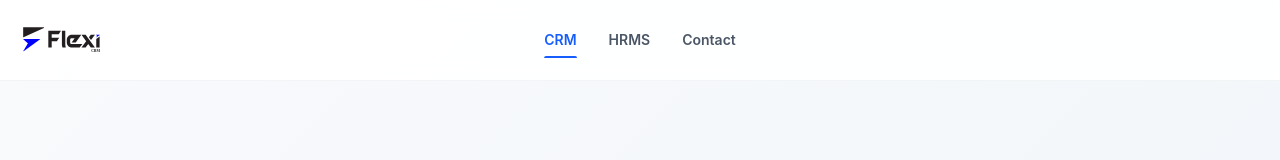
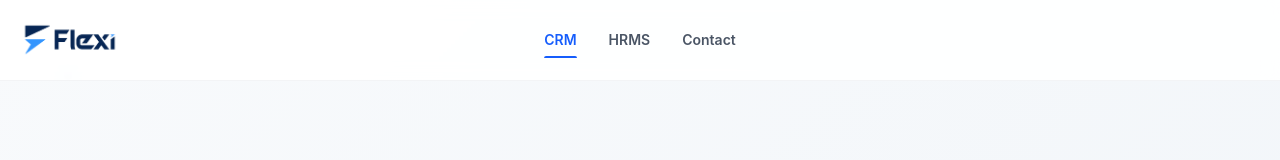
Before and after one commit to flexicrm/Flexi_Website, a Next.js app: page / in a window 1280 px wide. Shown: the top 160 px of the page. Built offline with nearby package versions, Linux system fonts and the light colour scheme.

Commit message:
Flexi Landing Page

```diff
--- a/app/component/footer/Footer.tsx
+++ b/app/component/footer/Footer.tsx
@@ -6,6 +6,7 @@ import Image from "next/image";
 import Link from "next/link";
 import { FaInstagram, FaLinkedin, FaTwitter } from "react-icons/fa";
 import Flexi_CRM_Full_Logo from "../../../public/Flexi_CRM_Logo.svg";
+import Webdads2u_Logo from "../../../public/Webdads2u_Logo.png";
 
 
  function Footer() {
@@ -95,7 +96,10 @@ import Flexi_CRM_Full_Logo from "../../../public/Flexi_CRM_Logo.svg";
         <hr className="my-8 border-gray-700" />
 
         <div className="flex flex-col sm:flex-row justify-between items-center gap-4">
-          <p className="text-xs text-gray-500">© 2026 Flexi CRM. All rights reserved. Beta version — built with ❤️</p>
+          <div className="flex items-center gap-2">
+            <p className="text-xs text-gray-500">© 2026 Flexi CRM. All rights reserved. Beta version 0.1 — built with </p>
+          <Image src={Webdads2u_Logo} alt="webdads2u" width={14} height={14}/>
+          </div>
           <div className="flex gap-2">
             {socialIcons.map((social, idx) => {
               const Icon = social.Icon
--- a/app/component/heder/Header.tsx
+++ b/app/component/heder/Header.tsx
@@ -6,7 +6,7 @@ import { usePathname } from "next/navigation";
 import { useEffect, useState } from "react";
 
 // Assuming these are your valid paths. Adjust if needed.
-import Flexi_CRM_Full_Logo from "../../../public/Flexi_CRM_Full_Logo.svg";
+import Flexi_Crm_Image from "../../../public/Flexi_Crm_Image.png";
 import Flexi_CRM_Logo from "../../../public/Flexi_CRM_Logo.svg";
 
 const navItems = [
@@ -65,9 +65,9 @@ const navItems = [
           {/* Logo */}
           <Link href="/" className="flex items-center gap-2 group z-50">
             <Image
-              src={Flexi_CRM_Full_Logo}
+              src={Flexi_Crm_Image}
               alt="Flexi CRM Logo"
-              height={38}
+              height={50}
               className="transition-transform duration-300 group-hover:scale-105"
             />
           </Link>
```
Also changed, not shown: public/Flexi_Crm_Image.png (added), public/Webdads2u_Logo.png (added).
